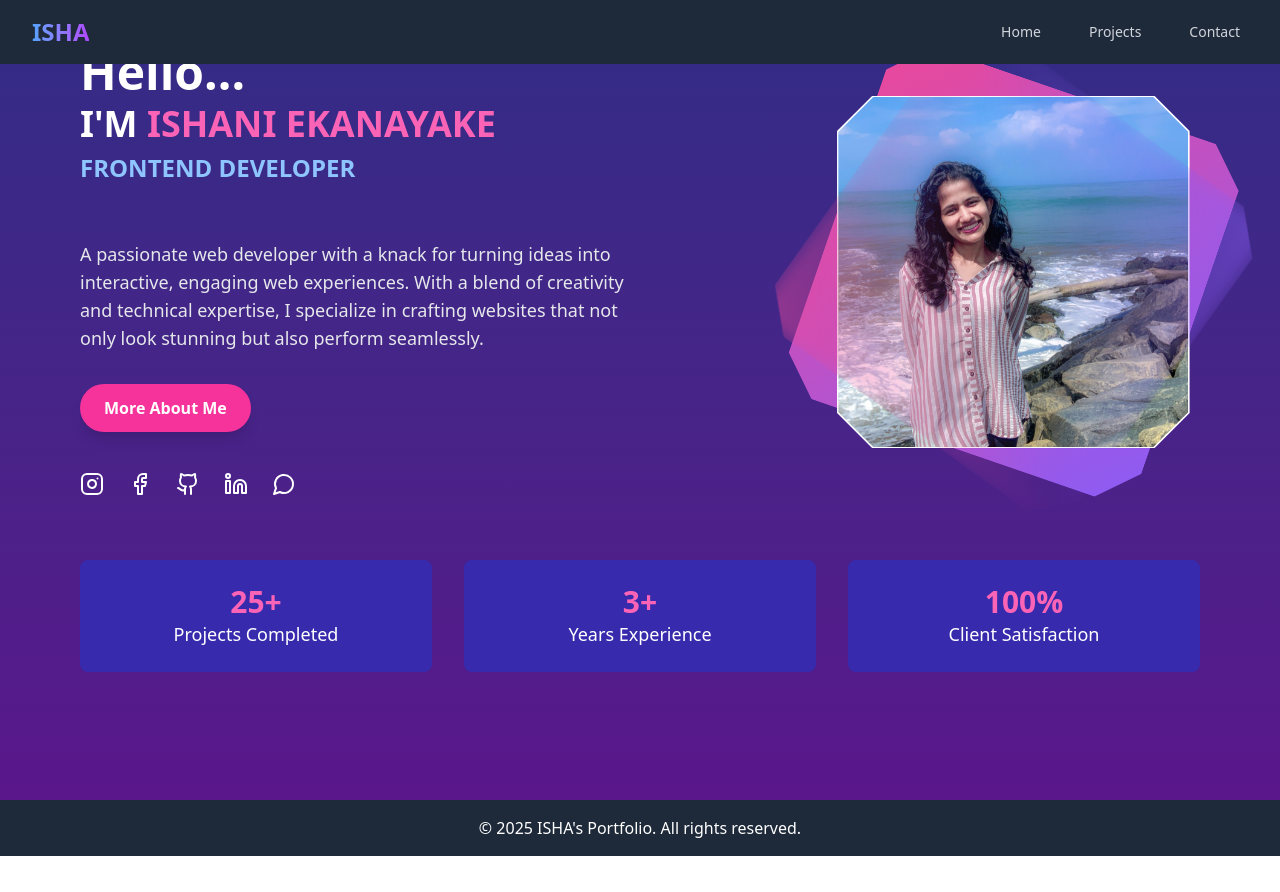
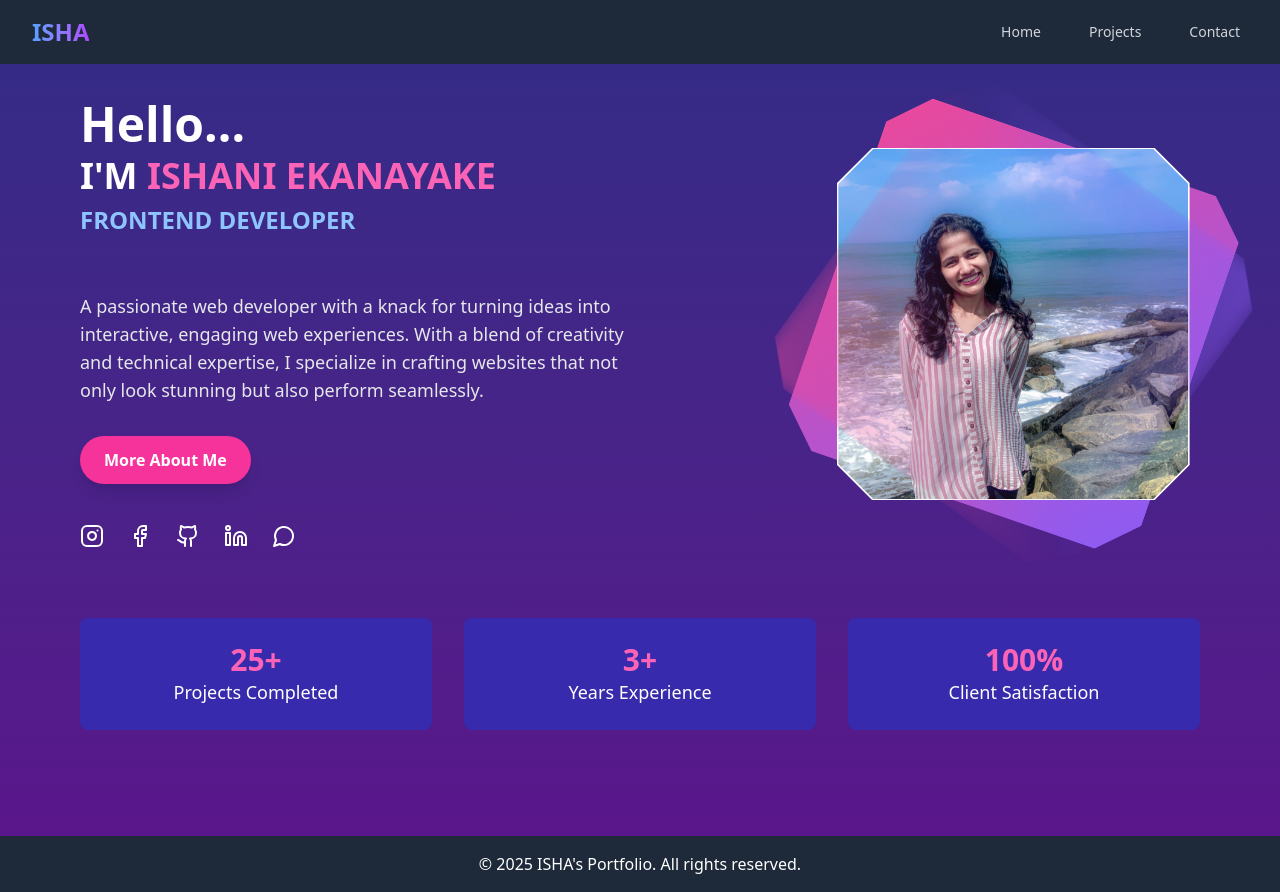
Before and after one commit to ishaniekanayaka/new_Portfolio, a React (Vite) app: page / in a window 1280 px wide. Before the commit the page ends 856 px from the top, so only its background shows below. Built offline with nearby package versions, Linux system fonts and the light colour scheme.

Commit message:
edit main container

```diff
--- a/src/pages/Home.tsx
+++ b/src/pages/Home.tsx
@@ -30,7 +30,7 @@ const Home = () => {
 
   return (
       <div className="min-h-screen bg-gradient-to-b from-indigo-900 to-purple-900 text-white overflow-hidden">
-        <div className="max-w-6xl mx-auto px-4 py-12">
+        <div className="max-w-6xl mx-auto px-4 py-25">
           {/* Main content container */}
           <div className="flex flex-col md:flex-row items-center justify-between gap-8">
 
@@ -130,7 +130,7 @@ const Home = () => {
           </div>
 
           {/* Stats or brief info */}
-          <div className={`mt-16 grid grid-cols-1 md:grid-cols-3 gap-8 transition-all duration-1500 transform ${isVisible ? 'translate-y-0 opacity-100' : 'translate-y-full opacity-0'}`}>
+          <div className={`mt-16 grid py-1.5 grid-cols-1 md:grid-cols-3 gap-8 transition-all duration-1500 transform ${isVisible ? 'translate-y-0 opacity-100' : 'translate-y-full opacity-0'}`}>
             {[
               { title: "Projects Completed", value: "25+" },
               { title: "Years Experience", value: "3+" },
```
